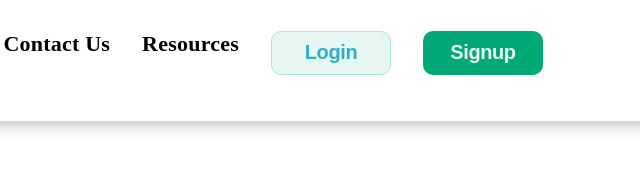
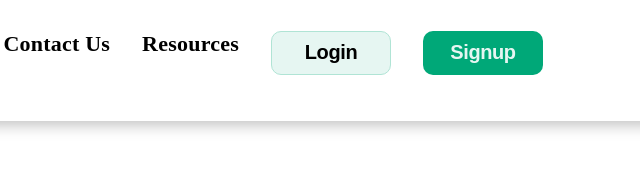
Before and after one commit to Jedbert/SeedPod, a website: page index.html in a window 1280 px wide. In both pictures the pointer is over the link "Login". Shown: the full height of the page, 605-1245 px from the left. Drawn offline with nearby package versions, Linux system fonts and the light colour scheme; a web font is replaced by a local one.

Commit message:
Main commit

```diff
--- a/src/css/style.css
+++ b/src/css/style.css
@@ -88,7 +88,9 @@ header {
     letter-spacing: -0.025rem;
 }
 
-#login-button a:hover {}
+#login-button a:hover {
+    color: var(--Grays-Black);
+}
 
 #signup-button {
     display: flex;
```
